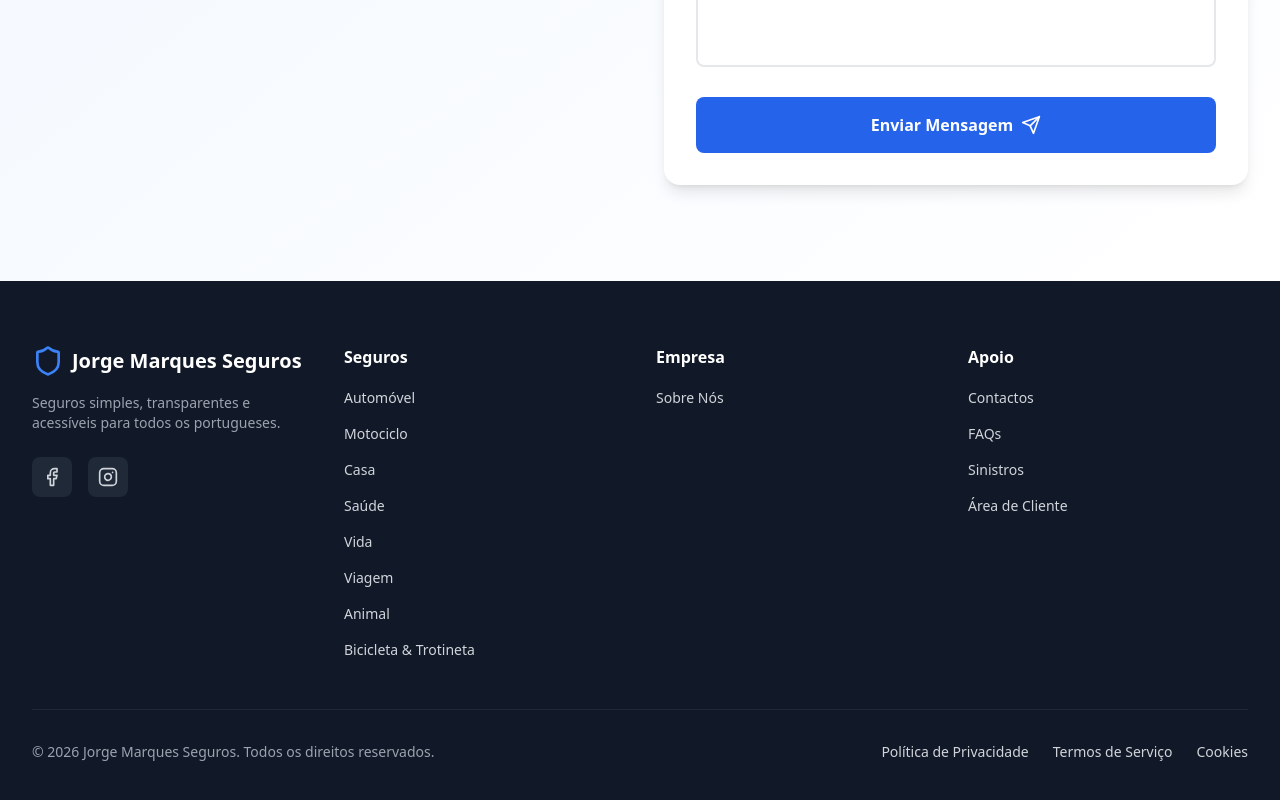
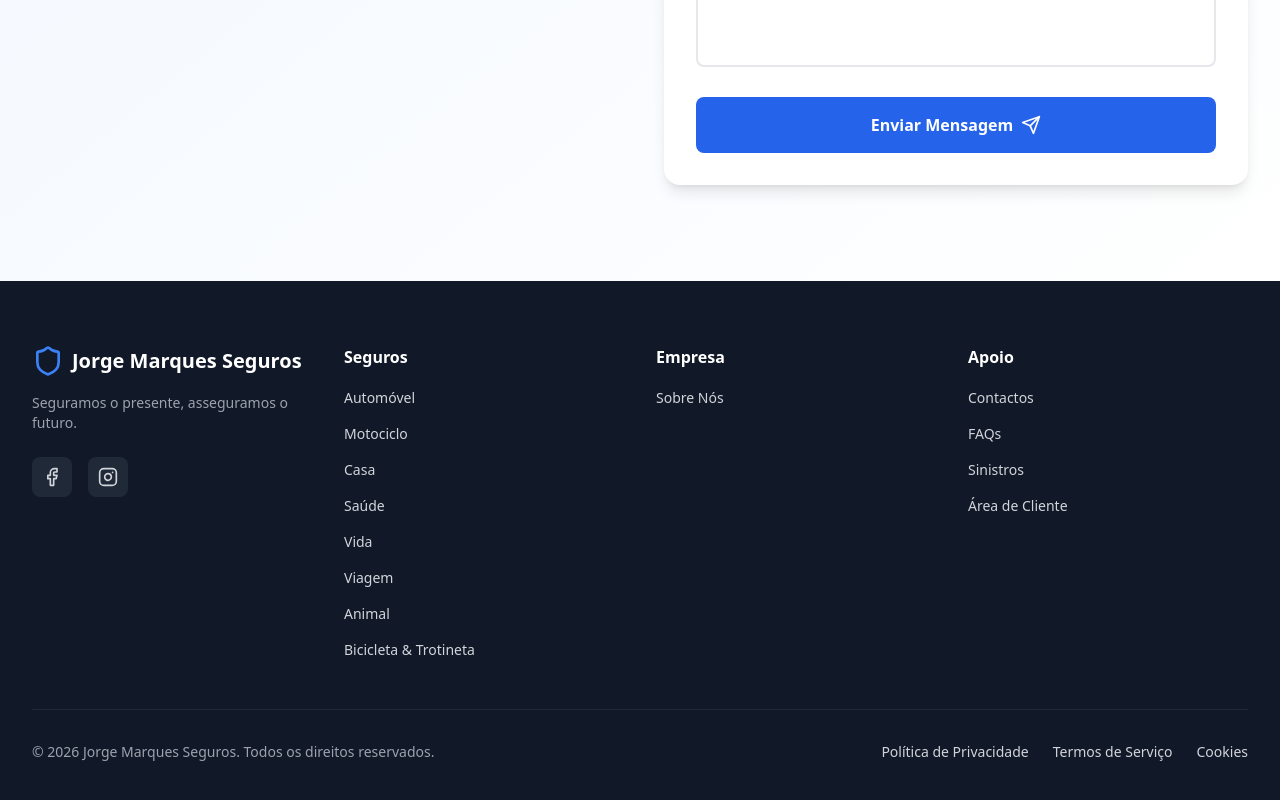
Before and after one commit to MiguelBarros2450/Zurich, a React (Vite) app: page / in a window 1280 px wide. Shown: the part 4799-5599 px from the top of the page. Built offline with nearby package versions, Linux system fonts and the light colour scheme; no server answers.

Commit message:
Update Footer.tsx

```diff
--- a/src/components/Footer.tsx
+++ b/src/components/Footer.tsx
@@ -18,7 +18,7 @@ export default function Footer() {
               <span className="text-xl font-bold text-white">Jorge Marques Seguros</span>
             </div>
             <p className="text-sm text-gray-400 mb-6">
-              Seguros simples, transparentes e acessíveis para todos os portugueses.
+              Seguramos o presente, asseguramos o futuro.
             </p>
             <div className="flex space-x-4">
               <a
```
